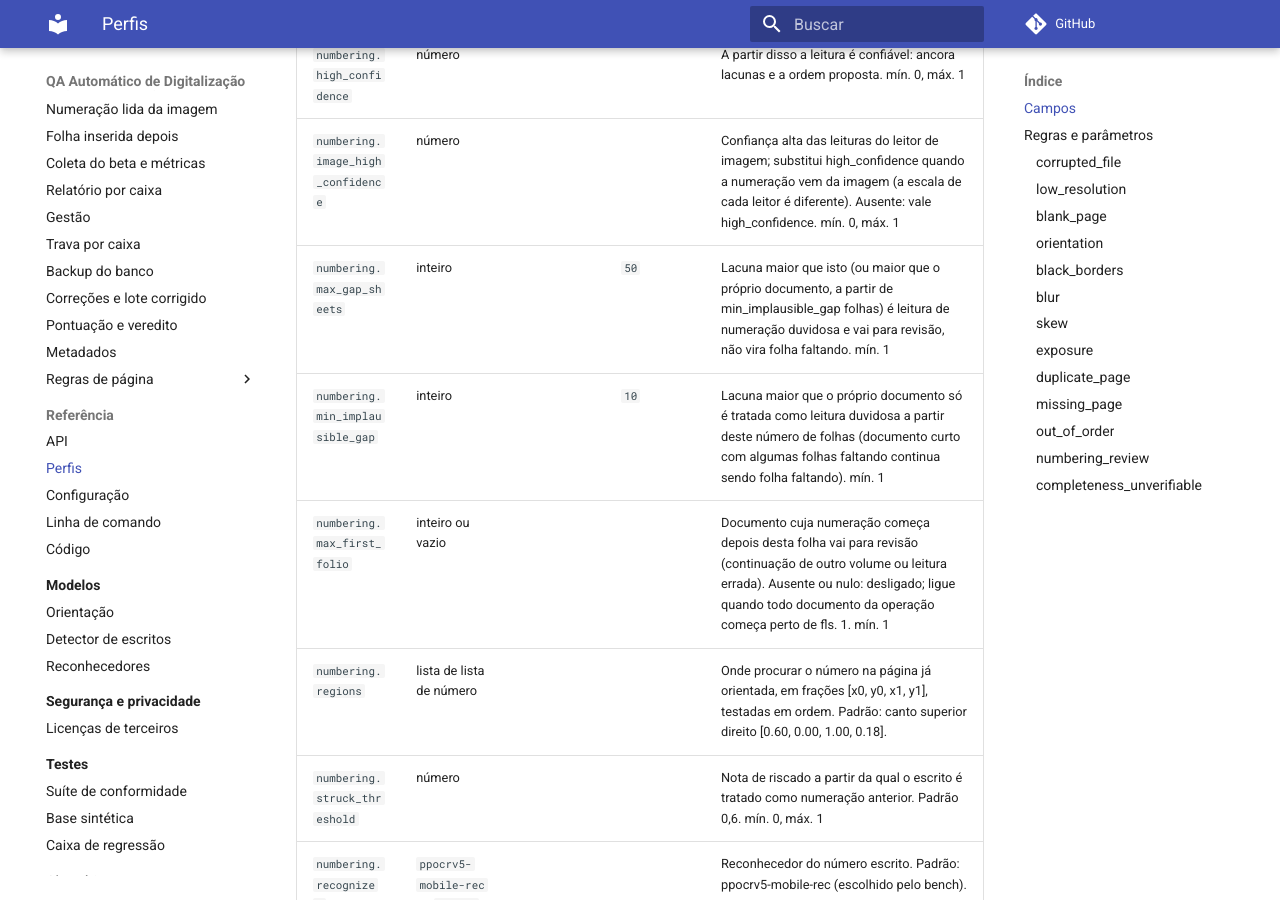
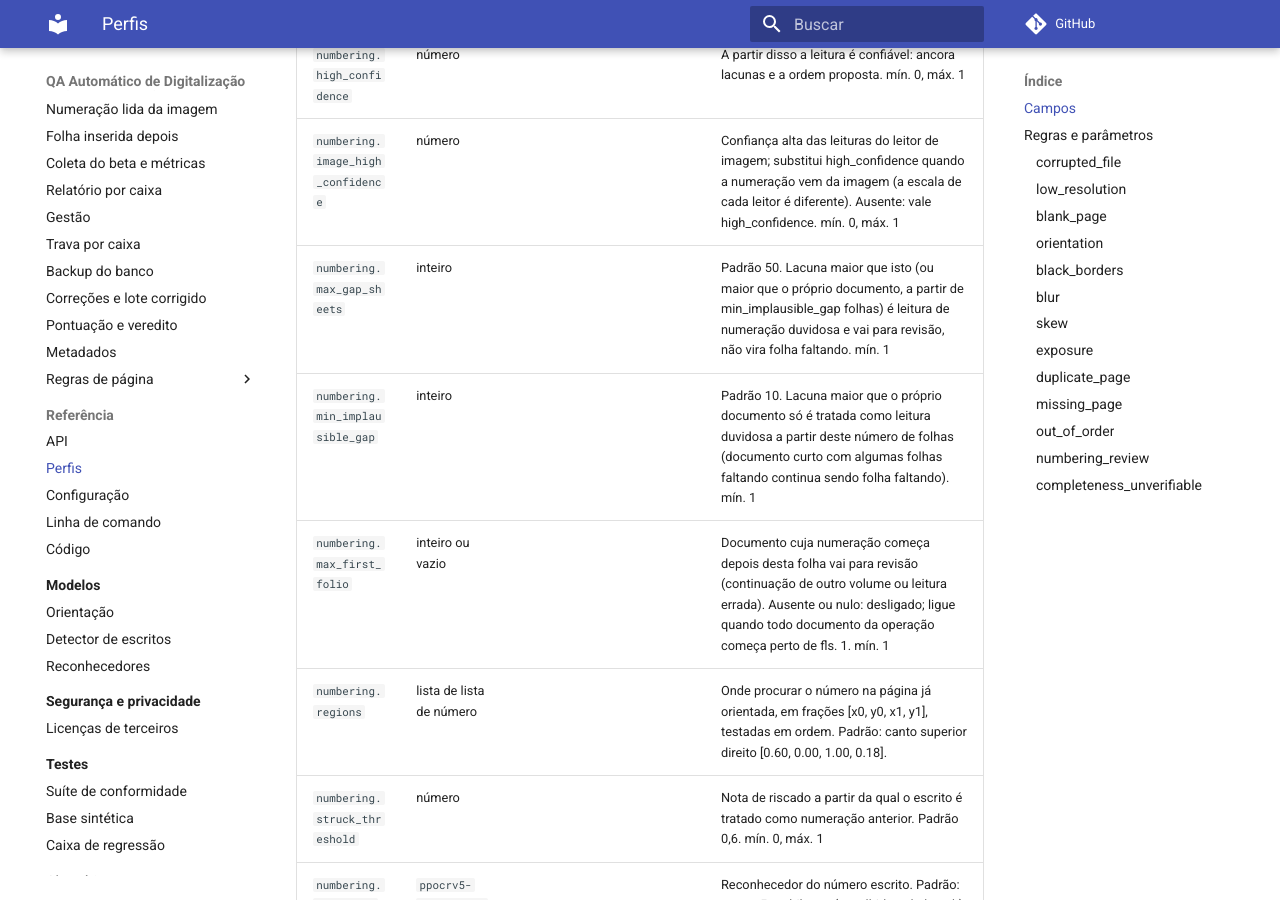
Before and after one commit to he445/app-beta, an MkDocs documentation site: the page built from docs/referencia/perfis.md, in a window 1280 px wide and 900 px high, scrolled down 1173 px. Built offline with MkDocs 1.6.1 and Material for MkDocs 9.7.7, drawn with Linux system fonts in a browser that asks for light colours; comment, search, counter and statistics services are not loaded.

Commit message:
docs(referência): perfis.md regenerado com a descrição nova dos parâmetros
Co-Authored-By: Claude Opus 5.5 <noreply@anthropic.com>
Claude-Session: https://claude.ai/code/session_013KfsBQGKgru68qfujZ34ng

```diff
--- a/docs/referencia/perfis.md
+++ b/docs/referencia/perfis.md
@@ -24,8 +24,8 @@ limiares, e como a numeração e as estações são tratadas.
 | `numbering.min_confidence` | número |  |  | Abaixo disso a leitura não conta. mín. 0, máx. 1 |
 | `numbering.high_confidence` | número |  |  | A partir disso a leitura é confiável: ancora lacunas e a ordem proposta. mín. 0, máx. 1 |
 | `numbering.image_high_confidence` | número |  |  | Confiança alta das leituras do leitor de imagem; substitui high_confidence quando a numeração vem da imagem (a escala de cada leitor é diferente). Ausente: vale high_confidence. mín. 0, máx. 1 |
-| `numbering.max_gap_sheets` | inteiro |  | `50` | Lacuna maior que isto (ou maior que o próprio documento, a partir de min_implausible_gap folhas) é leitura de numeração duvidosa e vai para revisão, não vira folha faltando. mín. 1 |
-| `numbering.min_implausible_gap` | inteiro |  | `10` | Lacuna maior que o próprio documento só é tratada como leitura duvidosa a partir deste número de folhas (documento curto com algumas folhas faltando continua sendo folha faltando). mín. 1 |
+| `numbering.max_gap_sheets` | inteiro |  |  | Padrão 50. Lacuna maior que isto (ou maior que o próprio documento, a partir de min_implausible_gap folhas) é leitura de numeração duvidosa e vai para revisão, não vira folha faltando. mín. 1 |
+| `numbering.min_implausible_gap` | inteiro |  |  | Padrão 10. Lacuna maior que o próprio documento só é tratada como leitura duvidosa a partir deste número de folhas (documento curto com algumas folhas faltando continua sendo folha faltando). mín. 1 |
 | `numbering.max_first_folio` | inteiro ou vazio |  |  | Documento cuja numeração começa depois desta folha vai para revisão (continuação de outro volume ou leitura errada). Ausente ou nulo: desligado; ligue quando todo documento da operação começa perto de fls. 1. mín. 1 |
 | `numbering.regions` | lista de lista de número |  |  | Onde procurar o número na página já orientada, em frações [x0, y0, x1, y1], testadas em ordem. Padrão: canto superior direito [0.60, 0.00, 1.00, 0.18]. |
 | `numbering.struck_threshold` | número |  |  | Nota de riscado a partir da qual o escrito é tratado como numeração anterior. Padrão 0,6. mín. 0, máx. 1 |
```
